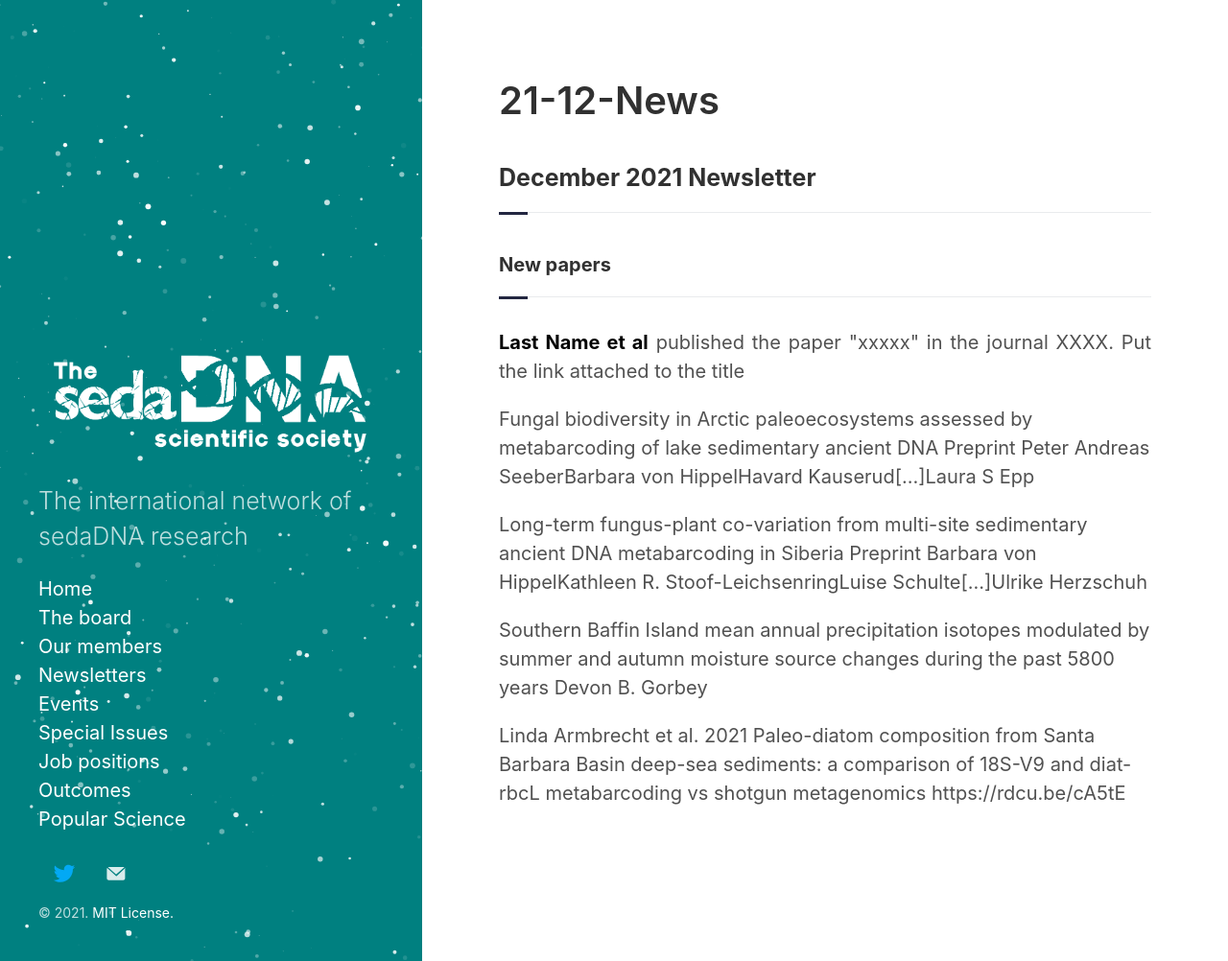
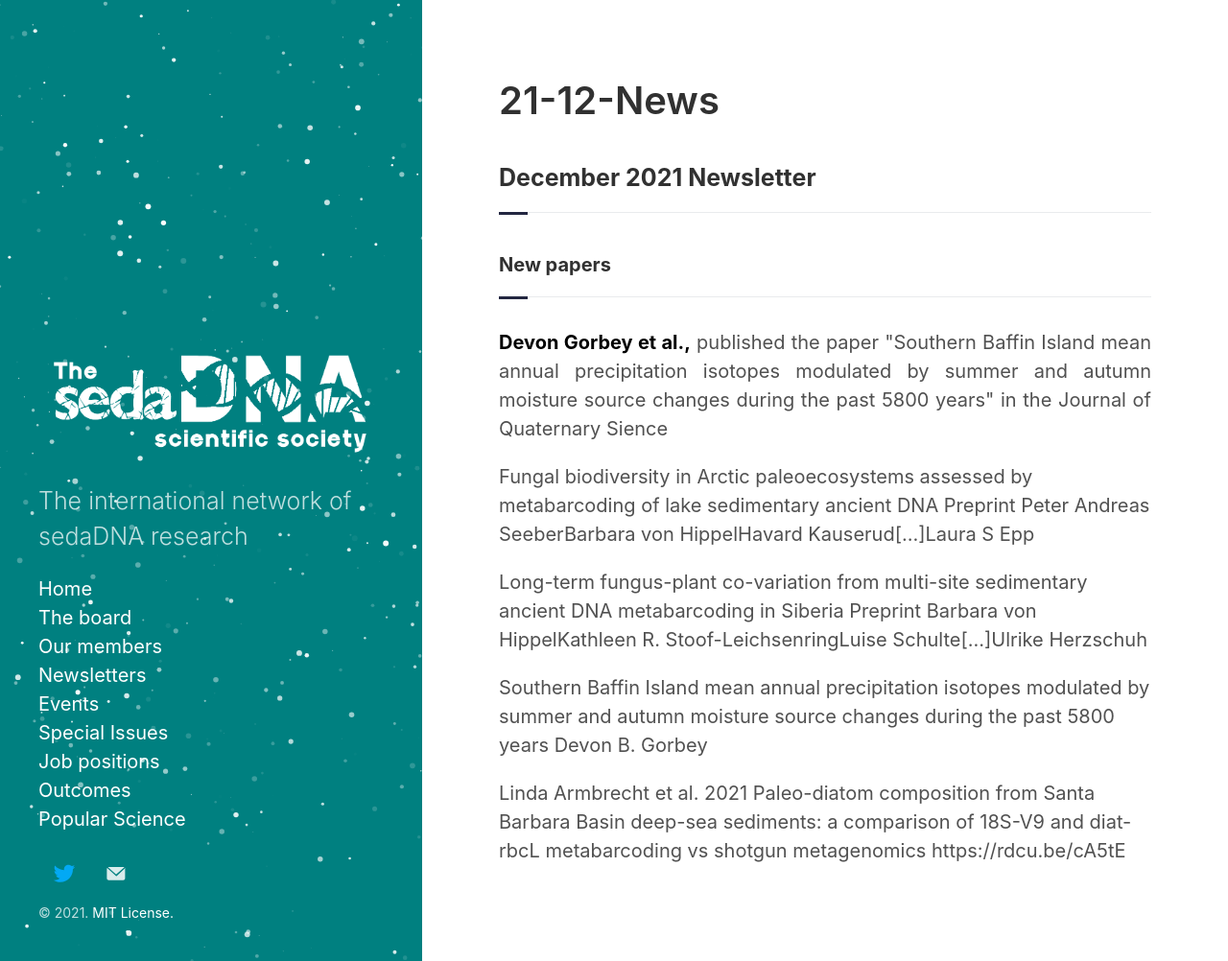
Before and after one commit to sedadna/sedadna.github.io, a Jekyll site: the page built from category/news/21-12.md, in a window 1280 px wide and 1002 px high. Shown: the whole window at 96% size. Built offline with Jekyll 4.4.1, drawn with Linux system fonts in a browser that asks for light colours.

Commit message:
Update 21-12.md

```diff
--- a/category/news/21-12.md
+++ b/category/news/21-12.md
@@ -9,7 +9,7 @@ title: 21-12-News
 
 <div class="intro">
 <h4 class="section-title underline">New papers</h4>
-<p><a href="https://mailchi.mp/7fdaf9114c3a/sedadna-society-october-2021-newsletter" target="_blank"><b>Last Name et al</b></a> published the paper "xxxxx" in the journal XXXX. Put the link attached to the title</p>
+<p><a href="https://onlinelibrary-wiley-com.ezproxy.its.uu.se/doi/10.1002/jqs.3390" target="_blank"><b>Devon Gorbey et al.,</b></a> published the paper "Southern Baffin Island mean annual precipitation isotopes modulated by summer and autumn moisture source changes during the past 5800 years" in the Journal of Quaternary Sience</p>
 
 </div>
 
```
